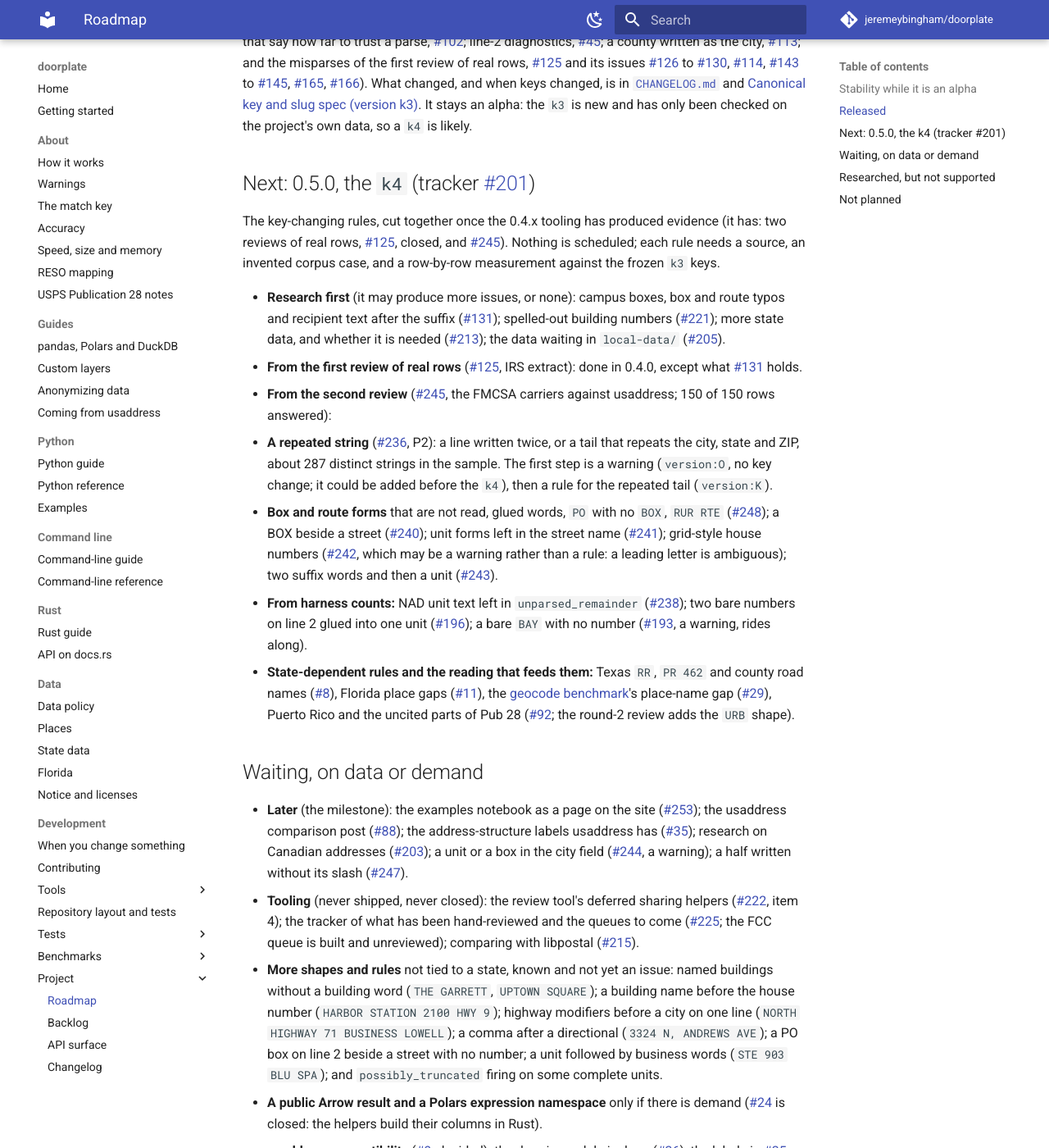
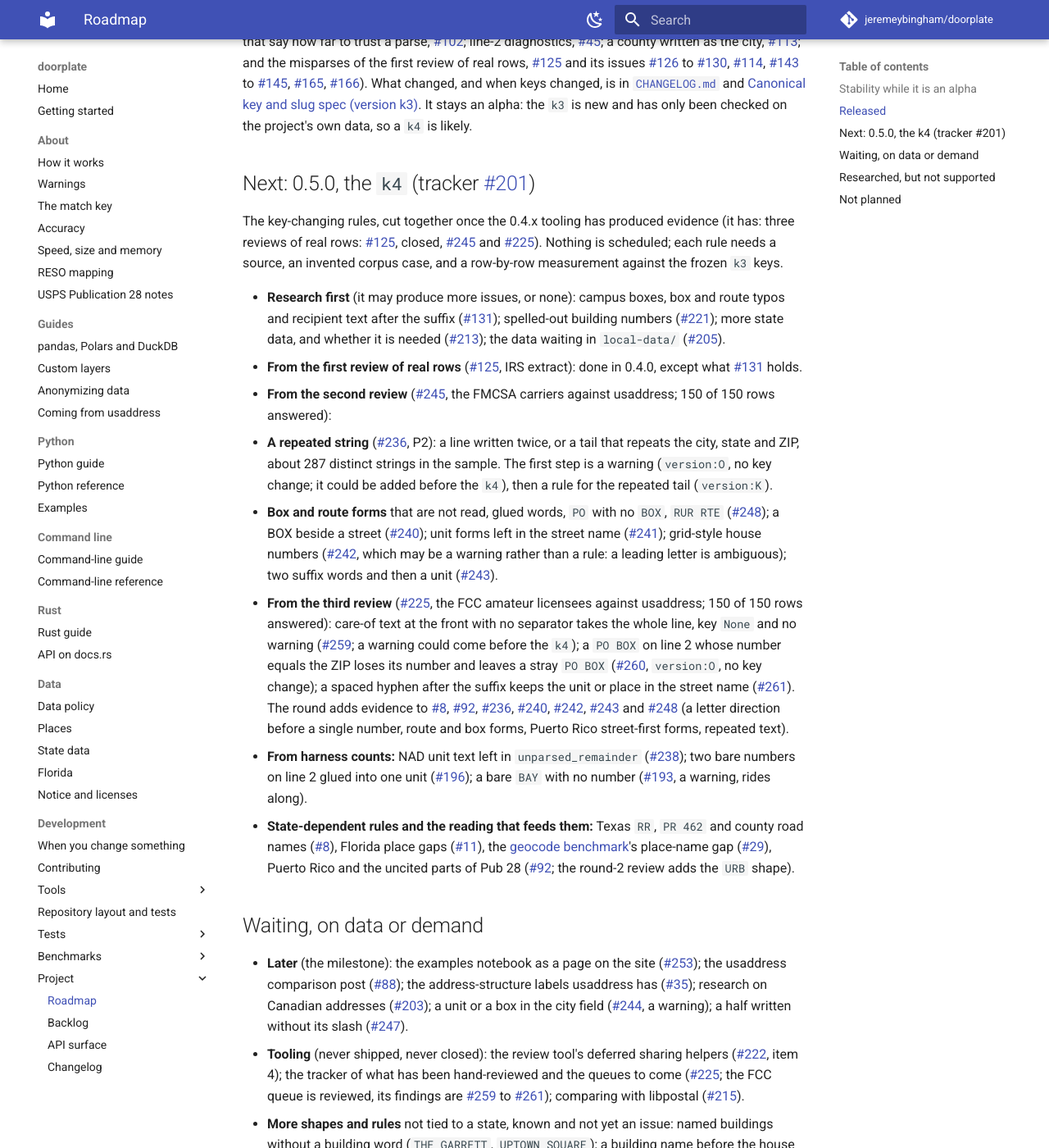
Before and after one commit to jeremeybingham/doorplate, an MkDocs documentation site: the page built from docs/roadmap.md, in a window 1280 px wide and 1400 px high, scrolled down 1408 px. Shown: the whole window at 82% size. Built offline with MkDocs 1.6.1 and Material for MkDocs 9.7.7, drawn with Linux system fonts in a browser that asks for light colours; comment, search, counter and statistics services are not loaded.

Commit message:
Roadmap and backlog: the FCC review (round 3) and its issues #259 to #261 (#225)
Co-Authored-By: Claude Sonnet 5.5 <noreply@anthropic.com>

```diff
--- a/docs/roadmap.md
+++ b/docs/roadmap.md
@@ -5,7 +5,7 @@ What is planned, what depends on what, and what is deliberately not planned.
 messy addresses it sees, the sooner the items below that need them can happen. To send
 some, see [Sharing messy data](../CONTRIBUTING.md#sharing-messy-data).
 
-**Last reviewed 2026-10-28, against the issues up to #255.** The rules for the labels, the milestones and the order are in
+**Last reviewed 2026-10-28, against the issues up to #261.** The rules for the labels, the milestones and the order are in
 [`backlog.md`](backlog.md); the two trackers are #200 (0.4.x) and #201 (0.5.0, the `k4`).
 
 ## Stability while it is an alpha
@@ -45,7 +45,7 @@ been checked on the project's own data, so a `k4` is likely.
 
 ## Next: 0.5.0, the `k4` (tracker #201)
 
-The key-changing rules, cut together once the 0.4.x tooling has produced evidence (it has: two reviews of real rows, #125, closed, and #245). Nothing is
+The key-changing rules, cut together once the 0.4.x tooling has produced evidence (it has: three reviews of real rows: #125, closed, #245 and #225). Nothing is
 scheduled; each rule needs a source, an invented corpus case, and a row-by-row measurement against the frozen `k3` keys.
 
 - **Research first** (it may produce more issues, or none): campus boxes, box and route typos and recipient text after the suffix (#131); spelled-out
@@ -56,6 +56,10 @@ scheduled; each rule needs a source, an invented corpus case, and a row-by-row m
     warning (`version:O`, no key change; it could be added before the `k4`), then a rule for the repeated tail (`version:K`).
   - **Box and route forms** that are not read, glued words, `PO` with no `BOX`, `RUR RTE` (#248); a BOX beside a street (#240);
     unit forms left in the street name (#241); grid-style house numbers (#242, which may be a warning rather than a rule: a leading letter is ambiguous); two suffix words and then a unit (#243).
+- **From the third review** (#225, the FCC amateur licensees against usaddress; 150 of 150 rows answered): care-of text at the front with no separator takes the whole line,
+  key `None` and no warning (#259; a warning could come before the `k4`); a `PO BOX` on line 2 whose number equals the ZIP loses its number and leaves a stray `PO BOX` (#260, `version:O`,
+  no key change); a spaced hyphen after the suffix keeps the unit or place in the street name (#261). The round adds evidence to #8, #92, #236, #240, #242, #243 and #248
+  (a letter direction before a single number, route and box forms, Puerto Rico street-first forms, repeated text).
 - **From harness counts:** NAD unit text left in `unparsed_remainder` (#238); two bare numbers on line 2 glued into one unit (#196); a bare `BAY` with no number
   (#193, a warning, rides along).
 - **State-dependent rules and the reading that feeds them:** Texas `RR`, `PR 462` and county road names (#8), Florida place gaps (#11), the
@@ -67,7 +71,7 @@ scheduled; each rule needs a source, an invented corpus case, and a row-by-row m
 - **Later** (the milestone): the examples notebook as a page on the site (#253); the usaddress comparison post (#88); the address-structure labels usaddress has (#35); research on Canadian addresses (#203);
   a unit or a box in the city field (#244, a warning); a half written without its slash (#247).
 - **Tooling** (never shipped, never closed): the review tool's deferred sharing helpers (#222, item 4); the tracker of what has been hand-reviewed and the
-  queues to come (#225; the FCC queue is built and unreviewed); comparing with libpostal (#215).
+  queues to come (#225; the FCC queue is reviewed, its findings are #259 to #261); comparing with libpostal (#215).
 - **More shapes and rules** not tied to a state, known and not yet an issue: named buildings without a building word (`THE GARRETT`, `UPTOWN SQUARE`);
   a building name before the house number (`HARBOR STATION 2100 HWY 9`); highway modifiers before a city on one line
   (`NORTH HIGHWAY 71 BUSINESS LOWELL`); a comma after a directional (`3324 N, ANDREWS AVE`); a PO box on line 2 beside a street with no number; a unit
```
Also changed, not shown: docs/backlog.md (+2 -2 lines).
